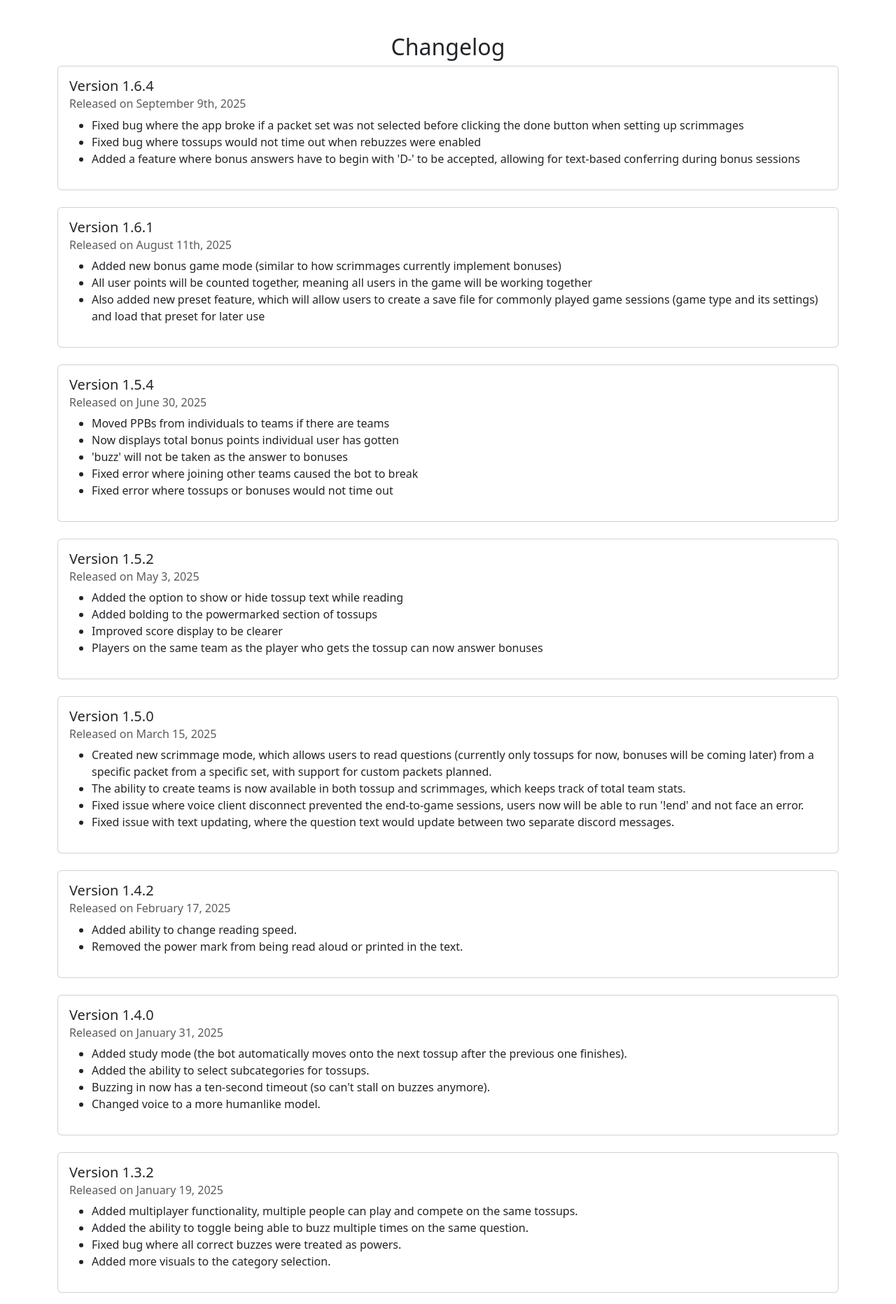
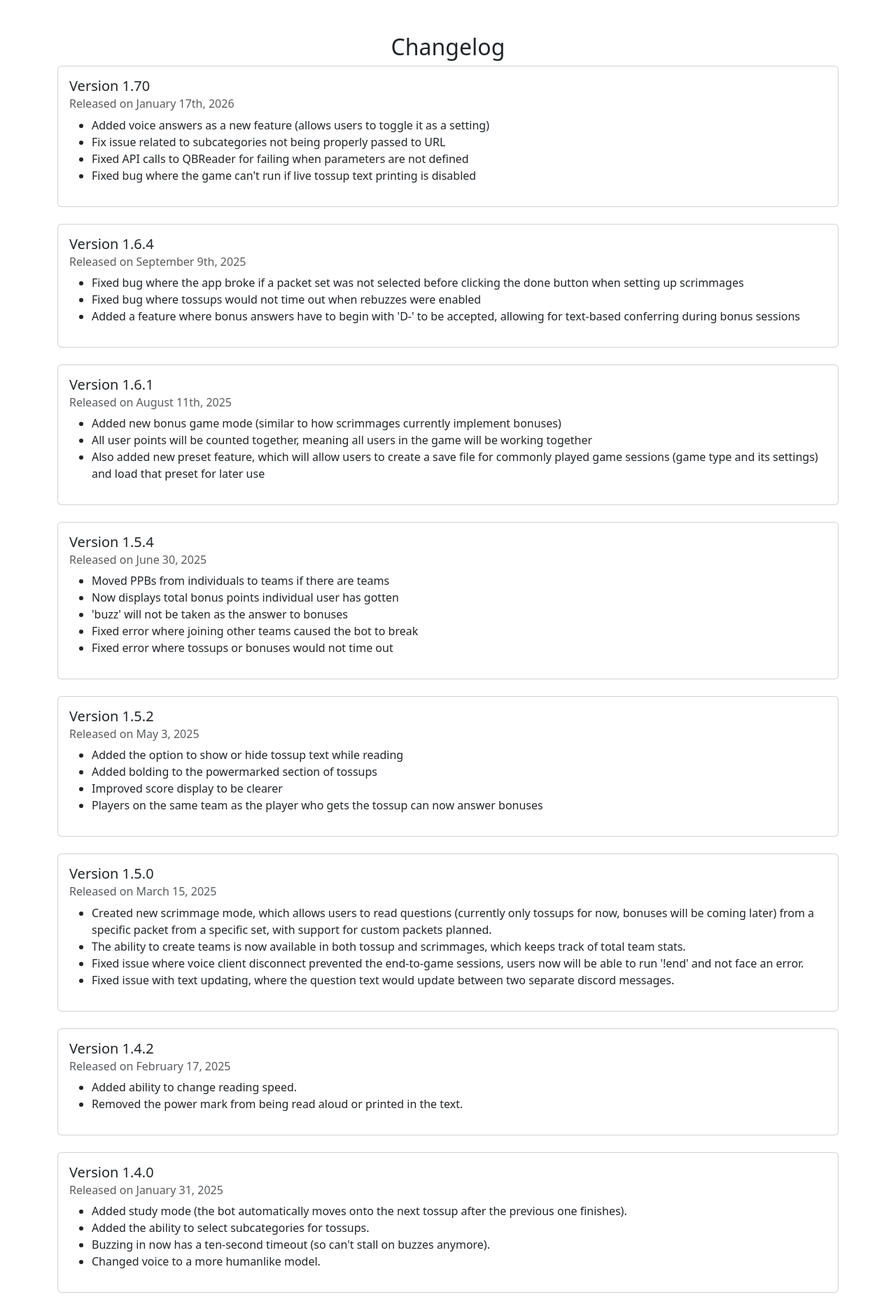
Before and after one commit to onetwothreefourfivesixe/QBVReader-Web, a Flask app: page /changelog in a window 1280 px wide. Shown: the part 56-1920 px from the top of the page at 70% size. Run offline with Flask 3, Linux system fonts and the light colour scheme.

Commit message:
fixed api calls and added new version of 1.70 and added tossup generating

```diff
--- a/templates/changelog.html
+++ b/templates/changelog.html
@@ -52,6 +52,18 @@
     <!-- Version Cards -->
     <div class="container mt-5">
         <h2 class="text-center">Changelog</h2>
+        <div class="card mb-4">
+            <div class="card-body">
+                <h5 class="card-title">Version 1.70</h5>
+                <h6 class="card-subtitle mb-2 text-muted">Released on January 17th, 2026</h6>
+                <ul>
+                    <li>Added voice answers as a new feature (allows users to toggle it as a setting)</li>
+                    <li>Fix issue related to subcategories not being properly passed to URL</li>
+                    <li>Fixed API calls to QBReader for failing when parameters are not defined</li>
+                    <li>Fixed bug where the game can't run if live tossup text printing is disabled</li>
+                </ul>
+            </div>
+        </div>
         <div class="card mb-4">
             <div class="card-body">
                 <h5 class="card-title">Version 1.6.4</h5>
```
Also changed, not shown: static/js/main.js (+20 -5 lines), util/fetchQuestions.py (+15 -2 lines).
